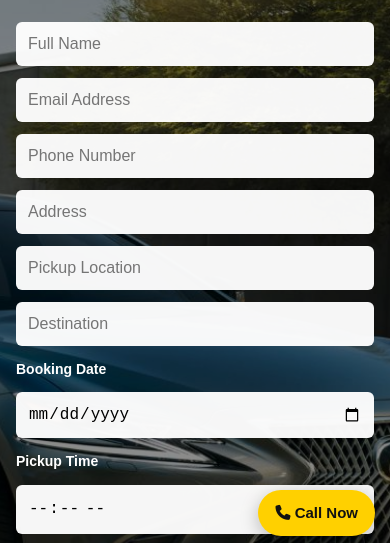
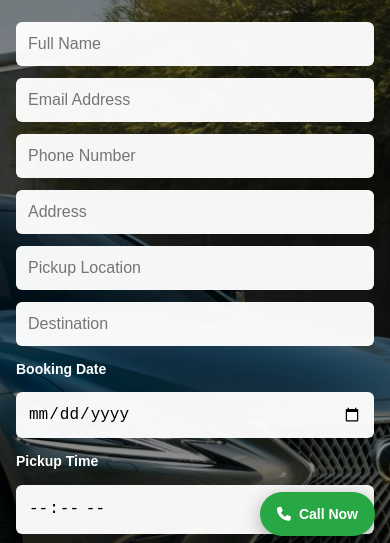
Before and after one commit to manpreet201/taxi-website, a plain HTML site: page index.html in a window 390 px wide. Shown: the part 290-833 px from the top of the page. Drawn offline with nearby package versions, Linux system fonts and the light colour scheme.

Commit message:
Update style.css

```diff
--- a/style.css
+++ b/style.css
@@ -435,26 +435,76 @@ padding:22px 15px;
 FLOATING BOOKING BUTTON
 ========================= */
 
+/* =========================
+FLOATING CALL BUTTON
+========================= */
+
 .floating-btn{
 position:fixed;
+
 bottom:25px;
 right:25px;
-background:#FFD000;
-color:#111;
-padding:13px 22px;
+
+background:#28a745;
+color:#fff;
+
+padding:14px 22px;
+
 border-radius:50px;
+
 text-decoration:none;
+
 font-size:15px;
 font-weight:bold;
-box-shadow:0 5px 18px rgba(0,0,0,0.25);
-transition:0.3s;
+
+display:flex;
+align-items:center;
+justify-content:center;
+gap:8px;
+
+box-shadow:0 5px 18px rgba(0,0,0,0.30);
+
+transition:
+    background 0.3s ease,
+    transform 0.3s ease,
+    box-shadow 0.3s ease;
+
 z-index:900;
+
+
 }
 
 .floating-btn:hover{
-background:#e6c200;
-transform:scale(1.05);
+background:#218838;
+
+
+transform:scale(1.06);
+
+box-shadow:
+    0 7px 22px rgba(0,0,0,0.35);
+
+
 }
+
+/* =========================
+SMALL PHONES
+========================= */
+
+@media(max-width:480px){
+
+
+.floating-btn{
+    bottom:18px;
+    right:15px;
+
+    padding:12px 18px;
+
+    font-size:14px;
+}
+
+
+}
+
 
 /* =========================
 BACK TO TOP
```
